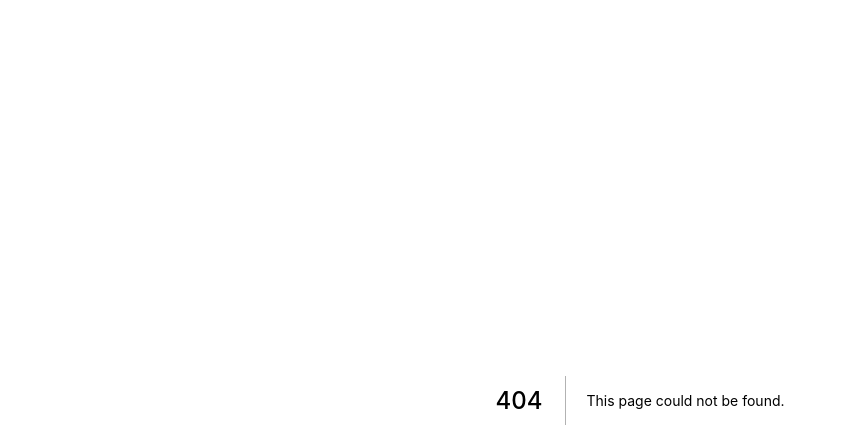
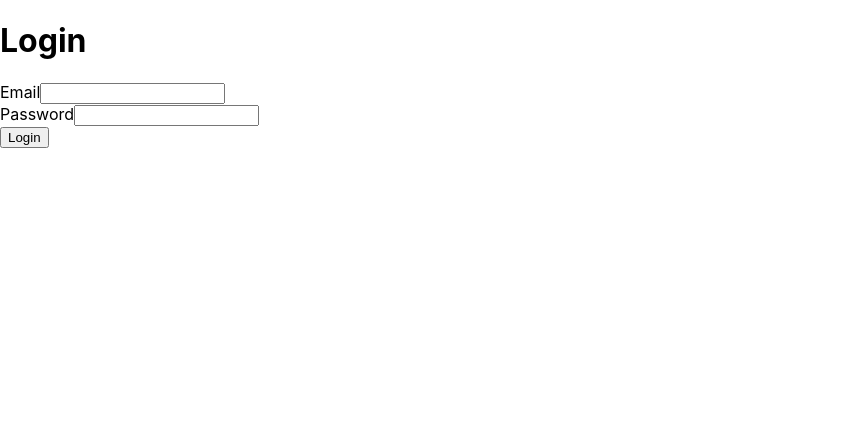
Before and after one commit to gjunkie/freddiecarthy, a Next.js app: page /login in a window 1280 px wide. Before the commit this address had no page. Shown: the top 448 px of the page, without its empty margins (0-847 px from the left). Built offline with nearby package versions, Linux system fonts and the light colour scheme.

Commit message:
add basic auth

```diff
--- a/config/fire-config.js
+++ b/config/fire-config.js
@@ -1,4 +1,5 @@
 import firebase from 'firebase/app';
+import 'firebase/auth';
 import 'firebase/database';
 import 'firebase/firestore';
 
--- a/pages/index.js
+++ b/pages/index.js
@@ -19,6 +19,8 @@ const Home = () => {
       });
   }, [])
 
+  const user = fire.auth().currentUser
+
   return (
     <div>
       <Head>
@@ -34,7 +36,7 @@ const Home = () => {
           </li>
         )}
       </ul>
-      <CreatePost />
+      {user ? <CreatePost /> : null}
     </div>
   )
 }
--- /dev/null
+++ b/pages/login.js
@@ -0,0 +1,43 @@
+import * as React from 'react'
+import fire from '../config/fire-config'
+import { useRouter } from 'next/router'
+
+const Login = () => {
+  const [username, setUsername] = React.useState('')
+  const [password, setPassword] = React.useState('')
+  const [notify, setNotification] = React.useState('')
+  const router = useRouter();
+
+  const handleLogin = (e) => {
+    e.preventDefault();
+    fire.auth()
+      .signInWithEmailAndPassword(username, password)
+      .catch((err) => {
+        console.log(err.code, err.message)
+        setNotification(err.message)
+        setTimeout(() => {
+          setNotification('')
+        }, 2000)
+      })
+    setUsername('')
+    setPassword('')
+    router.push("/")
+  }
+
+  return (
+    <div>
+      <h1>Login</h1>
+      {notify}
+      <form onSubmit={handleLogin}>
+        Email<input type="text" value={username}
+        onChange= {({target}) => setUsername(target.value)} />
+        <br />
+        Password<input type="password" value={password}
+        onChange={({target}) => setPassword(target.value)} />
+        <br />
+        <button type="submit">Login</button>
+      </form>
+    </div>
+  )
+}
+export default Login
```
